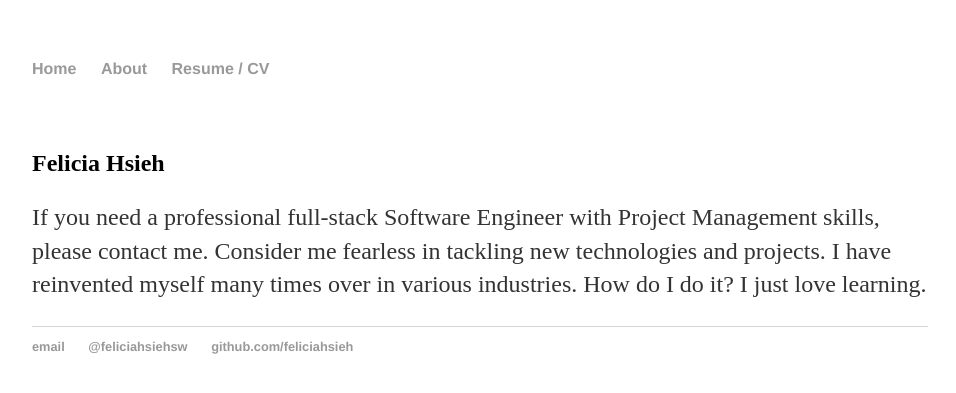
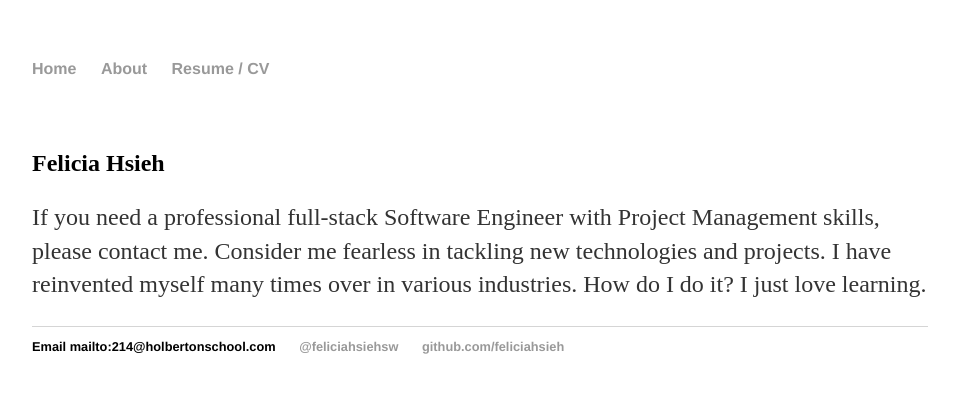
Before and after one commit to feliciahsieh/feliciahsieh.github.io, a Jekyll site: the page built from about/index.html, in a window 1280 px wide. Shown: the top 393 px of the page, without its empty margins (160-1116 px from the left). Built offline with Jekyll 4.4.1, drawn with Linux system fonts in a browser that asks for light colours.

Commit message:
Update default.html

```diff
--- a/_layouts/default.html
+++ b/_layouts/default.html
@@ -20,7 +20,8 @@
 			</div><!-- /.container -->
 			<footer>
 	    			<ul>
-	        			<li><a href="mailto:214@holbertonschool.com">email</a></li>
+	        			<!--li ><a href="mailto:214@holbertonschool.com">Email</a></li -->
+					<li>Email <span class="obfuscate">mailto:214@holbertonschool.com</span></li>
 					<li><a href="http://www.twitter.com/feliciahsiehsw">@feliciahsiehsw</a></li>
 	        			<li><a href="https://github.com/feliciahsieh">github.com/feliciahsieh</a></li>
 				</ul>
```
